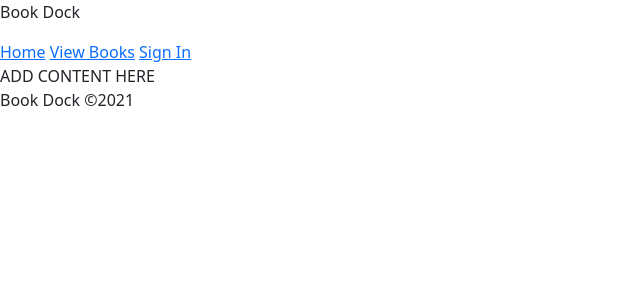
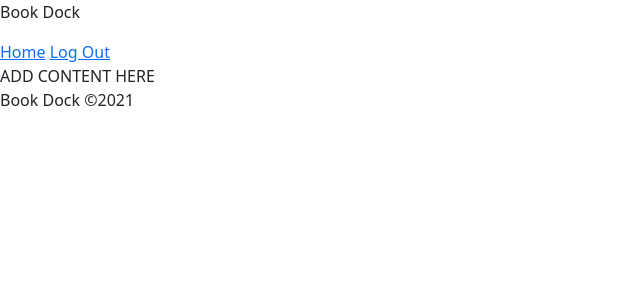
Before and after one commit to jacquetta/book_dock, a Flask app: page /book_list in a window 1280 px wide. Shown: the top 300 px of the page, without its empty margins (0-640 px from the left). Run offline with Flask 2, Linux system fonts and the light colour scheme; some libraries are stand-ins or nearby versions.

Commit message:
updated navigation links

```diff
--- a/templates/base.html
+++ b/templates/base.html
@@ -13,9 +13,10 @@
     <nav>
         {% block nav %}
             <p>Book Dock</p>
-            <a href="{{ url_for('homepage') }}">Home</a>
-            <a id="book_list" href="{{ url_for('book_list') }}">View Books</a>
-            {% block link %} <a  id="homepage" href="{{ url_for('homepage') }}">Sign In</a> {% endblock %}
+            {% block link %}
+                <a href="{{ url_for('homepage') }}">Home</a>
+                <a  id="homepage" href="{{ url_for('homepage') }}">Sign In</a>
+             {% endblock %}
         {% endblock %}
     </nav>
 
--- a/templates/book_list.html
+++ b/templates/book_list.html
@@ -1,7 +1,10 @@
 {% extends 'base.html' %}
 
-{% block title %}ADD TITLE HERE{% endblock %}
-
+{% block title %}Book List{% endblock %}
+{% block link %}
+<a id="user_home" href="{{url_for('user_home')}}">Home</a>
+<a id="log_out" href="{{url_for('log_out')}}">Log Out</a>
+{% endblock %}
 {% block content %}
 
 ADD CONTENT HERE
--- a/templates/user_home.html
+++ b/templates/user_home.html
@@ -1,7 +1,10 @@
 {% extends 'base.html' %}
 
 {% block title %}Personal Book Dock{% endblock %}
-{% block link %} <a id="log_out" href="{{url_for('log_out')}}">Log Out</a> {% endblock %}
+{% block link %}
+<a id="book_list" href="{{url_for('book_list')}}">Add Book</a>
+<a id="log_out" href="{{url_for('log_out')}}">Log Out</a>
+{% endblock %}
 
 {% block content %}
 
```
